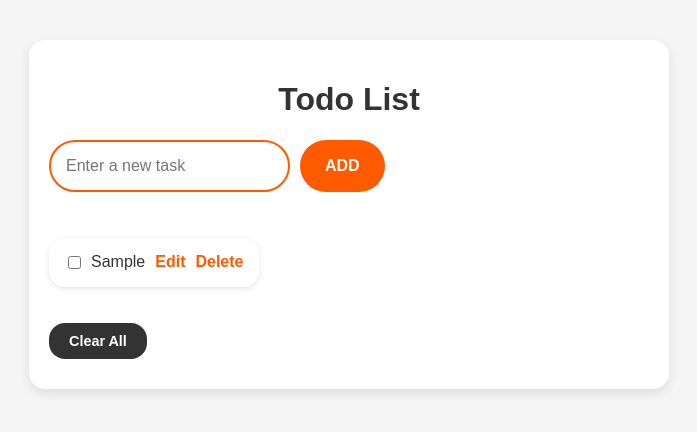
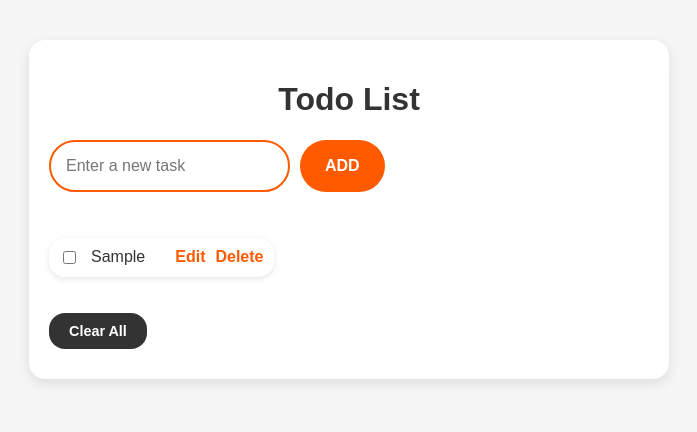
Before and after one commit to KatarinaNeskovic/redux-todo-app, a React (Create React App) app: page / in a window 1280 px wide. Both pictures are taken after typing "Sample" into the empty fields and a click on the button "ADD". Shown: the top 432 px of the page, without its empty margins (291-988 px from the left). Built offline with nearby package versions, Linux system fonts and the light colour scheme.

Commit message:
edit styling so lines don't break

```diff
--- a/src/components/TodoItem.css
+++ b/src/components/TodoItem.css
@@ -2,8 +2,9 @@
     display: flex;
     align-items: center;
     justify-content: space-between;
+    width: 100%;
     background-color: #ffffff;
-    padding: 15px;
+    padding: 10px;
     border-radius: 16px;
     box-shadow: 0 2px 6px rgba(0, 0, 0, 0.1);
     margin-bottom: 10px;
@@ -11,7 +12,7 @@
   }
 
   .todo-checkbox {
-    margin-right: 10px;
+    margin-right: 5px;
   }
 
   .todo-action {
@@ -23,6 +24,22 @@
 
   .todo-action:hover {
     text-decoration: underline; /* Adds an underline on hover to indicate a link */
+  }
+
+  .todo-text {
+    flex-grow: 1; /* Ensures the text takes available space */
+    margin: 0 10px;
+    white-space: nowrap; /* Prevents text from breaking into multiple lines */
+    overflow: hidden; /* Hides any overflow text */
+    text-overflow: ellipsis; /* Adds "..." to overflow text */
+  }
+
+  .edit-input {
+    flex-grow: 1;
+    margin-right: 10px;
+    padding: 5px;
+    border-radius: 5px;
+    border: 1px solid #ccc;
   }
 
   /* .edit-todo-input {
--- a/src/components/TodoItem.js
+++ b/src/components/TodoItem.js
@@ -41,6 +41,7 @@ const TodoItem = ({ todo, toggleTodo, editTodo, deleteTodo }) => {
       {!isEditing && (
         <>
           <span
+          className="todo-text"
             style={{ textDecoration: todo.completed ? "line-through" : "none" }}
           >
             {todo.text}
@@ -52,7 +53,7 @@ const TodoItem = ({ todo, toggleTodo, editTodo, deleteTodo }) => {
 
       {isEditing && (
         <>
-          <input type="text" value={editText} onChange={handleEditChange} className="edit-todo-input"/>
+          <input type="text" value={editText} onChange={handleEditChange} className="edit-input"/>
           <span className='todo-action' onClick={handleSave}>Save </span>
           <span className='todo-action' onClick={handleCancel}>Cancel</span>
         </>
```
